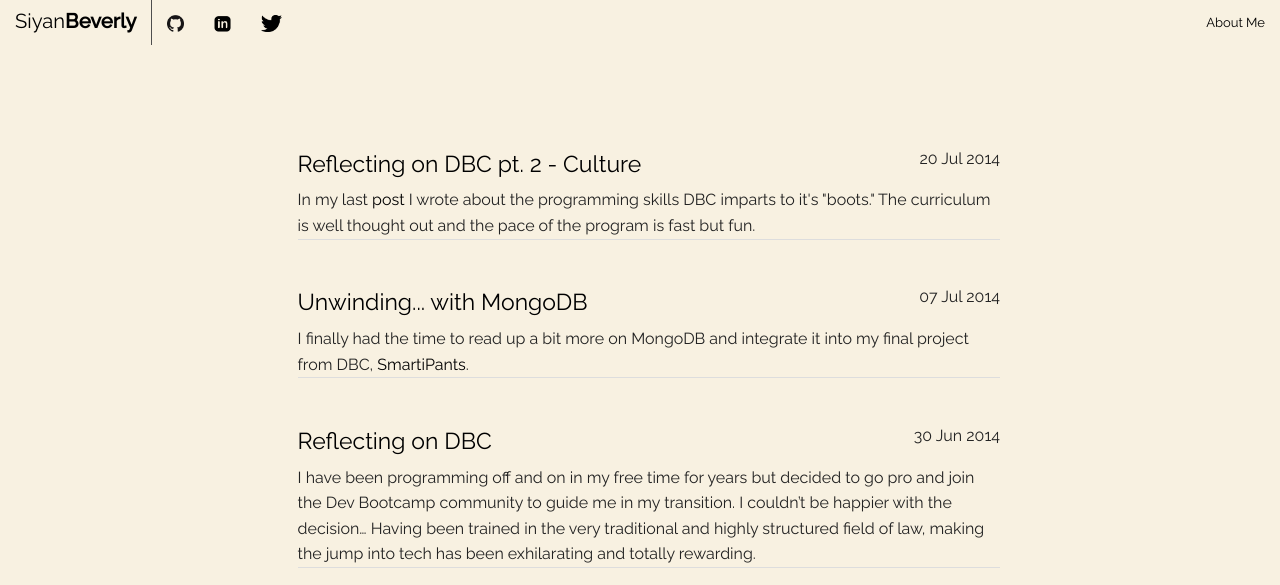
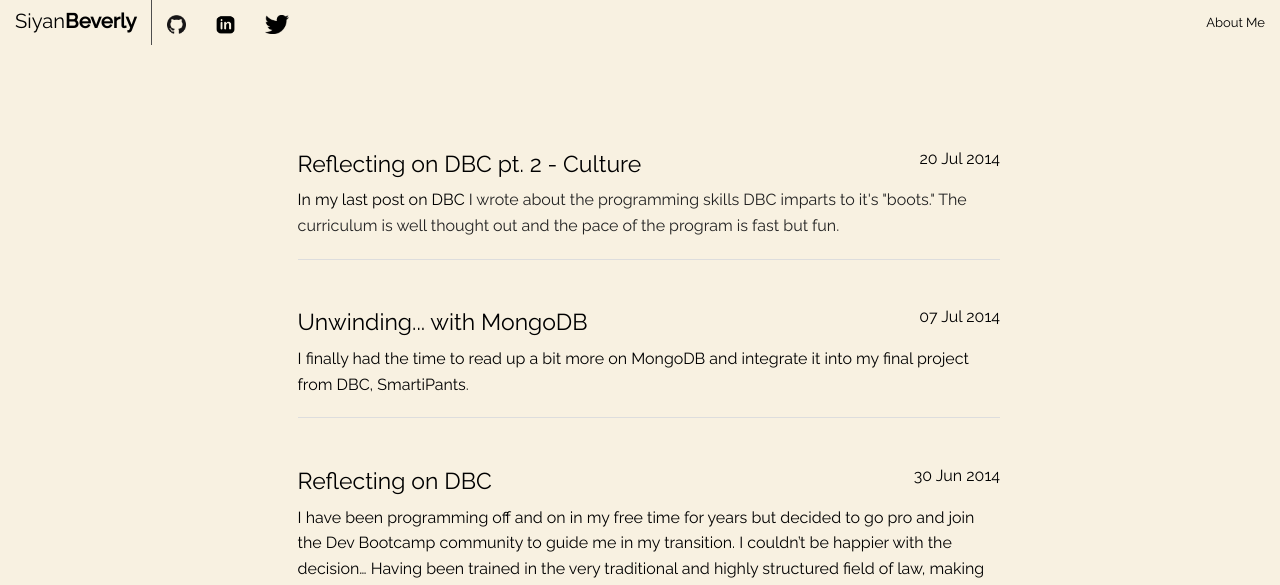
Before and after one commit to sbeverly/sbeverly.github.io, a Jekyll site: the page built from index.html, in a window 1280 px wide. Shown: the top 585 px of the page. Built offline with Jekyll 4.4.1, drawn with Linux system fonts in a browser that asks for light colours.

Commit message:
add excerpts

```diff
--- a/_layouts/default.html
+++ b/_layouts/default.html
@@ -39,9 +39,9 @@
 
 	    <ul class="left">
 	    	<li class="divider"></li>
-	    	<li><a href="https://github.com/sbeverly"><img class='icon float' src="/img/github.png"></a></li>
-	    	<li><a href="http://lnkd.in/purq4h"><img class='icon float' src="/img/linkedin.png"></a></li>
-	    	<li><a href="https://twitter.com/sxanatos"><img class='icon float' src="/img/twitter.png"></a></li>
+	    	<li><a href="https://github.com/sbeverly" target="_blank"><img class='icon float' src="/img/github.png"></a></li>
+	    	<li><a href="http://lnkd.in/purq4h" target="_blank"><img class='icon float' src="/img/linkedin.png"></a></li>
+	    	<li><a href="https://twitter.com/sxanatos" target="_blank"><img class='icon float' src="/img/twitter.png"></a></li>
 	    </ul>
 	  </section>
 	</nav>
--- a/_posts/2014-6-30-reflecting-on-DBC.textile
+++ b/_posts/2014-6-30-reflecting-on-DBC.textile
@@ -16,4 +16,4 @@
 
 DBC cohorts are already comprised of a self-selected group of adventurous, tech savvy people who have put in a significant amount of time learning on their own. We were able to take those pre-existing qualities to the next level with the help of industry pros providing us with constant feedback and making sure that we were hitting the required benchmarks to be successful. I can’t believe how much I learned in this intense experience and only look forward to learning more.
 
-However, all of this could have easily been derailed without the significant investment made in fostering a collaborative and supportive culture, the subject of my next <a href="{% post_url 2014-7-20-DBC-culture %}">post...</a>
+However, all of this could have easily been derailed without the significant investment made in fostering a collaborative and supportive culture, the subject of my next <a href='{% post_url 2014-7-20-DBC-culture %}'>post...</a>
--- a/_posts/2014-7-20-DBC-culture.textile
+++ b/_posts/2014-7-20-DBC-culture.textile
@@ -3,7 +3,7 @@
 title: Reflecting on DBC pt. 2 - Culture
 ---
 
-In my last <a href="{% post_url 2014-6-30-reflecting-on-DBC %}">post</a> I wrote about the programming skills DBC imparts to it's "boots."  The curriculum is well thought out and the pace of the program is fast but fun.
+In my last <a href='{% post_url 2014-6-30-reflecting-on-DBC %}'>post on DBC</a> I wrote about the programming skills DBC imparts to it's "boots."  The curriculum is well thought out and the pace of the program is fast but fun.
 
 However, the only way to keep the pace of the program high is to make sure you are learning as efficiently as possible.  Of course, to really learn something, 90% of the effort needs to come from you, the student.  But one way that DBC can influence your ability to learn is by creating a culture that maximizes the utility of the most valuable resources available to you during your time at DBC, the teachers and students.  Two ways they foster this culture is by focusing on pair programming and building trust within a cohort.
 
--- a/css/application.css
+++ b/css/application.css
@@ -1,4 +1,6 @@
-
+* {
+  -webkit-font-smoothing: subpixel-antialiased;
+}
 
 
 @media only screen and (max-width: 699.9px) {
@@ -61,8 +63,8 @@
 }
 
 .icon {
-  max-height: 32px;
-  max-width: 32px;
+  max-height: 34px;
+  max-width: 34px;
   padding-top: 15px;
 }
 
--- a/index.html
+++ b/index.html
@@ -10,10 +10,9 @@
 	    	<li><a href="/aboutme.html" class='float' id='aboutme'>About Me</a></li>
 
 	  	</ul><br><br><br><br>
-	  	<li><a href="https://github.com/sbeverly"><img class='icon float' src="/img/github.png"></a></li>
-		<li><a href="http://lnkd.in/purq4h"><img class='icon float' src="/img/linkedin.png"></a></li>
-	    <li><a href="https://twitter.com/sxanatos"><img class='icon float' src="/img/twitter.png"></a></li>
-	</ul>
+  	<li><a href="https://github.com/sbeverly"><img class='icon float' src="/img/github.png"></a></li>
+	<li><a href="http://lnkd.in/purq4h"><img class='icon float' src="/img/linkedin.png"></a></li>
+    <li><a href="https://twitter.com/sxanatos"><img class='icon float' src="/img/twitter.png"></a></li>
 	  </center>
 </div>
 
@@ -21,11 +20,18 @@
 	<div class="medium-9 medium-centered columns">
 		<ul id="posts" style="list-style-type: none;">
 		  {% for post in site.posts %}
-	    	<br><li>
-      			<span class="post-title small-8 columns"> <a href="{{ post.url }}" class="float"> {{ post.title }} </a></span> <span style="float:right;">{{ post.date | date_to_string}}</span><br>
-      			<div style="float:left;">{{ post.excerpt }}</div>
-		    </li><br>
-		  <hr>
+	    	<br>
+
+	    	<li class="float post-snippet">
+      			<a href="{{ post.url }}">
+	      			<span class="post-title small-8 columns">  {{ post.title }} </span>
+	      			<span style="float:right;">{{ post.date | date_to_string}}</span><br>
+	      			<div id="post-excerpt" style="float:left;">{{ post.excerpt }}</div>
+      			</a>
+		    </li>
+
+		    <br>
+		  	<hr>
 		  {% endfor %}
 		</ul>
 	</div>
--- a/js/app.js
+++ b/js/app.js
@@ -5,4 +5,10 @@
 			marginTop: "88vh"
 		}, 1000)
 	}, 550)
+
+	// $("#post-excerpt > a").attr("disabled", "disabled")
 })
+
+var removeLinksInExcerpt = function(excerpt) {
+	// console.log(excerpt)
+}
```
Also changed, not shown: _posts/2014-7-7-Decluttering-the-backend-with-MongoDB.textile (+4 -4 lines).
